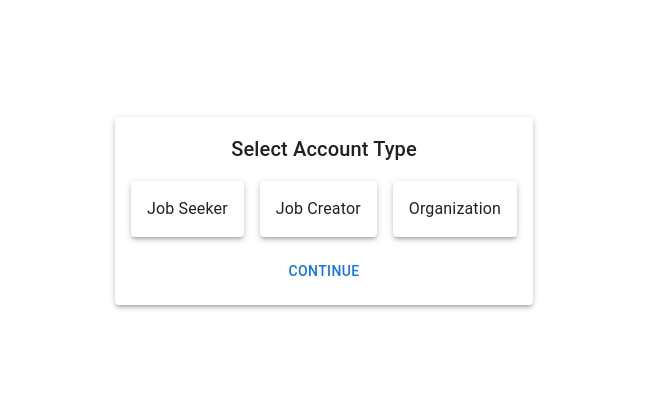
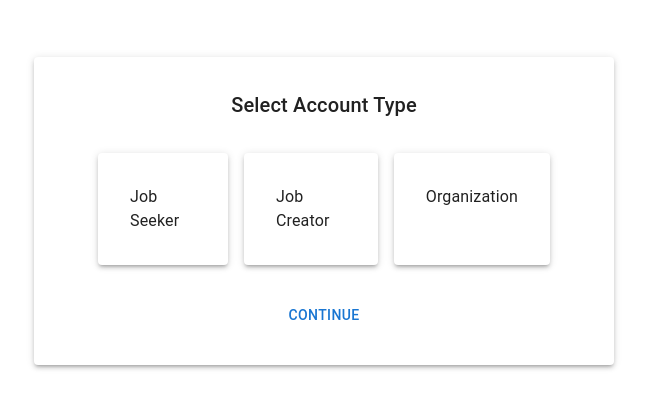
Before and after one commit to zetcco/jobscout-frontend, a React (Create React App) app: page /signup/type in a window 1280 px wide. Shown: the part 189-598 px from the top of the page, without its empty margins (316-963 px from the left). Built offline with nearby package versions, Linux system fonts and the light colour scheme.

Commit message:
Authentication layout fix

```diff
--- a/src/App.js
+++ b/src/App.js
@@ -1,5 +1,6 @@
 import { createBrowserRouter, createRoutesFromElements, Route, RouterProvider } from "react-router-dom";
 import { CenteredContent } from "./components/layout/CenteredContent";
+import { GridLayout } from "./components/layout/GridLayout";
 import { NavigationLayout } from "./components/layout/NavigationLayout";
 import { RootLayout } from "./components/layout/RootLayout";
 import { Home } from "./routes/Home";
@@ -14,7 +15,7 @@ const router = createBrowserRouter(createRoutesFromElements(
         <Route path="home" element={<Home/>}/>
       </Route>
 
-      <Route path="/" element={<CenteredContent/>}>
+      <Route path="/" element={ <GridLayout/> }>
         <Route path="login" element={<Login/>}/>
         <Route path="signup">
           <Route path="type" element={ <SelectAccountType/> }/>
--- a/src/components/BasicCard.jsx
+++ b/src/components/BasicCard.jsx
@@ -4,7 +4,7 @@ export const BasicCard = ({ children }) => {
 
     return (
         <Paper  elevation={3}>
-            <Box sx={{ p: (theme) => theme.spacing(2) }}>
+            <Box sx={{ p: (theme) => theme.spacing(4) }}>
                 {children}
             </Box>
         </Paper>
--- a/src/components/authentication/AccountTypeSelectionForm.jsx
+++ b/src/components/authentication/AccountTypeSelectionForm.jsx
@@ -1,4 +1,4 @@
-import { Button, Stack, Typography } from '@mui/material'
+import { Box, Button, Stack, Typography } from '@mui/material'
 import React from 'react'
 import { BasicCard } from '../BasicCard'
 import { CenteredHeaderCard } from '../cards/CenteredHeaderCard'
@@ -9,6 +9,7 @@ export const AccountTypeSelectionForm = () => {
             title={"Select Account Type"}
             footer={<Button sx={{ width: '100%' }}>Continue</Button>}
         >
+            <Box sx={{ px: { sm: 4 } }}>
                 <Stack direction="row" spacing={2} >
                     <BasicCard>
                         <Typography>Job Seeker</Typography>
@@ -20,6 +21,7 @@ export const AccountTypeSelectionForm = () => {
                         <Typography>Organization</Typography>
                     </BasicCard>
                 </Stack>
+            </Box>
         </CenteredHeaderCard>
   )
 }
--- a/src/components/cards/CenteredHeaderCard.jsx
+++ b/src/components/cards/CenteredHeaderCard.jsx
@@ -9,7 +9,7 @@ export const CenteredHeaderCard = ({ title, footer, children, icon }) => {
         direction="column"
         justifyContent="center"
         alignItems="center"
-        spacing={2}
+        spacing={4}
       >
         { icon !== null && icon }
         <Typography variant="h6">{ title }</Typography>
--- /dev/null
+++ b/src/components/layout/GridLayout.jsx
@@ -0,0 +1,19 @@
+import { Box, Grid } from '@mui/material'
+import React from 'react'
+import { Outlet } from 'react-router-dom'
+
+export const GridLayout = () => {
+  return (
+    <Box sx={{ mx: { md: '200px', lg: '350px' } }}>
+      <Grid
+          container
+          direction="column"
+          alignItems={"center"}
+          justifyContent={"center"}
+          sx={{ height: '100vh' }}
+      >
+          <Outlet/>
+      </Grid>
+    </Box>
+  )
+}
--- a/src/routes/signup/SelectAccountType.jsx
+++ b/src/routes/signup/SelectAccountType.jsx
@@ -1,8 +1,13 @@
+import { Grid } from '@mui/material'
 import React from 'react'
 import { AccountTypeSelectionForm } from '../../components/authentication/AccountTypeSelectionForm'
 
 export const SelectAccountType = () => {
   return (
-    <AccountTypeSelectionForm/>
+    <Grid container>
+      <Grid item xs={12}>
+        <AccountTypeSelectionForm/>
+      </Grid>
+    </Grid>
   )
 }
--- a/src/routes/signup/organization/OrganizationProfileCreation.jsx
+++ b/src/routes/signup/organization/OrganizationProfileCreation.jsx
@@ -1,8 +1,13 @@
+import { Grid } from '@mui/material'
 import React from 'react'
 import { OrganizationProfileCreationForm } from '../../../components/authentication/OrganizationProfileCreationForm'
 
 export const OrganizationProfileCreation = () => {
   return (
-    <OrganizationProfileCreationForm/>
+    <Grid container>
+      <Grid item xs={12}>
+        <OrganizationProfileCreationForm/>
+      </Grid>
+    </Grid>
   )
 }
```
Lines whose indentation alone changed are shown as unchanged.
